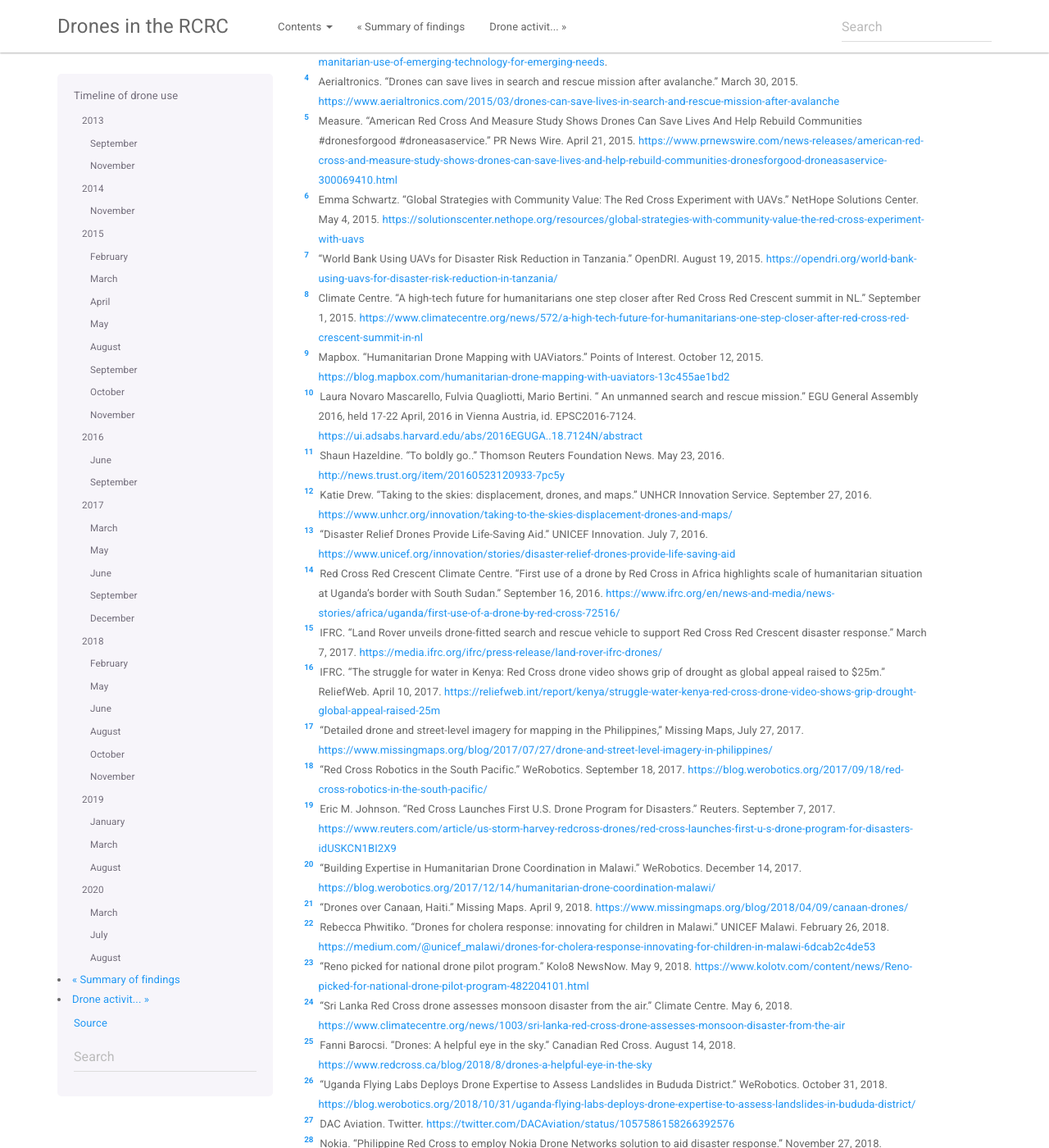
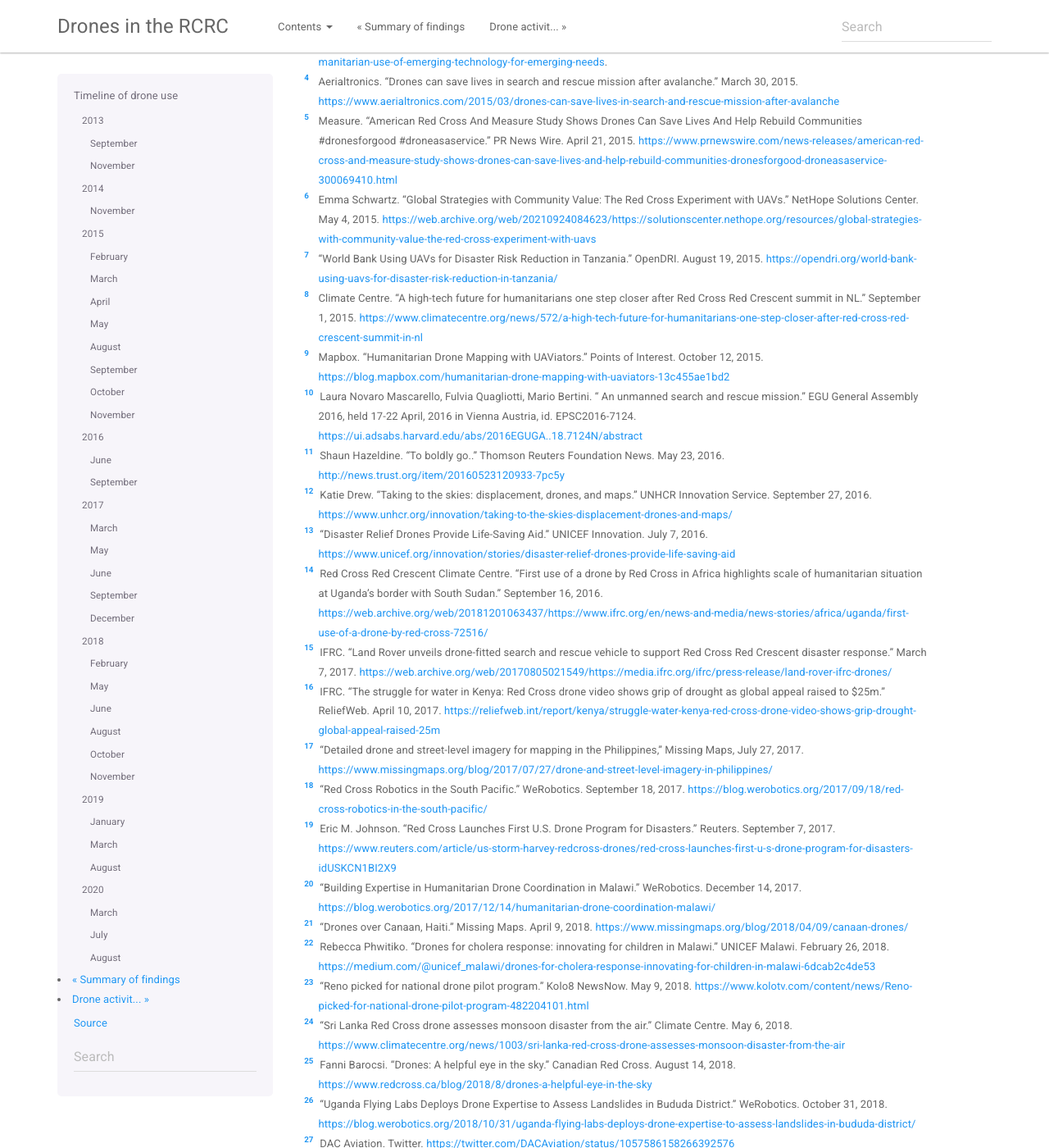
Before and after one commit to AmericanRedCross/rcrc-drones, a Sphinx documentation site: the page built from source/timeline.rst, in a window 1280 px wide and 1400 px high, scrolled down 4104 px. Shown: the whole window at 82% size. Built offline with Sphinx 7.4.7, drawn with Linux system fonts in a browser that asks for light colours; some of the changed lines change nothing that is shown.

Commit message:
Updated broken links from Archive.org
- IFRC press releases updated with Archive.org links
- NetHope link updated with Archive.org link

```diff
--- a/source/timeline.rst
+++ b/source/timeline.rst
@@ -208,7 +208,7 @@
 .. [#36] International Federation of Red Cross and Red Crescent Societies; American Red Cross.  "A Vision for the Humanitarian Use of Emerging Technology for Emerging Needs." ALNAP. February 1, 2015. https://www.alnap.org/help-library/a-vision-for-the-humanitarian-use-of-emerging-technology-for-emerging-needs.
 .. [#37] Aerialtronics. "Drones can save lives in search and rescue mission after avalanche." March 30, 2015. https://www.aerialtronics.com/2015/03/drones-can-save-lives-in-search-and-rescue-mission-after-avalanche
 .. [#38] Measure. "American Red Cross And Measure Study Shows Drones Can Save Lives And Help Rebuild Communities #dronesforgood #droneasaservice." PR News Wire. April 21, 2015. https://www.prnewswire.com/news-releases/american-red-cross-and-measure-study-shows-drones-can-save-lives-and-help-rebuild-communities-dronesforgood-droneasaservice-300069410.html
-.. [#39] Emma Schwartz. "Global Strategies with Community Value: The Red Cross Experiment with UAVs." NetHope Solutions Center. May 4, 2015. https://solutionscenter.nethope.org/resources/global-strategies-with-community-value-the-red-cross-experiment-with-uavs
+.. [#39] Emma Schwartz. "Global Strategies with Community Value: The Red Cross Experiment with UAVs." NetHope Solutions Center. May 4, 2015. https://web.archive.org/web/20210924084623/https://solutionscenter.nethope.org/resources/global-strategies-with-community-value-the-red-cross-experiment-with-uavs
 .. [#40] "World Bank Using UAVs for Disaster Risk Reduction in Tanzania." OpenDRI. August 19, 2015. https://opendri.org/world-bank-using-uavs-for-disaster-risk-reduction-in-tanzania/
 .. [#41] Climate Centre. "A high-tech future for humanitarians one step closer after Red Cross Red Crescent summit in NL." September 1, 2015. https://www.climatecentre.org/news/572/a-high-tech-future-for-humanitarians-one-step-closer-after-red-cross-red-crescent-summit-in-nl
 .. [#42] Mapbox. "Humanitarian Drone Mapping with UAViators." Points of Interest. October 12, 2015. https://blog.mapbox.com/humanitarian-drone-mapping-with-uaviators-13c455ae1bd2
@@ -216,8 +216,8 @@
 .. [#44] Shaun Hazeldine. "To boldly go.." Thomson Reuters Foundation News. May 23, 2016. http://news.trust.org/item/20160523120933-7pc5y
 .. [#45] Katie Drew. "Taking to the skies: displacement, drones, and maps." UNHCR Innovation Service. September 27, 2016. https://www.unhcr.org/innovation/taking-to-the-skies-displacement-drones-and-maps/
 .. [#46] "Disaster Relief Drones Provide Life-Saving Aid." UNICEF Innovation. July 7, 2016. https://www.unicef.org/innovation/stories/disaster-relief-drones-provide-life-saving-aid
-.. [#47] Red Cross Red Crescent Climate Centre. "First use of a drone by Red Cross in Africa highlights scale of humanitarian situation at Uganda's border with South Sudan." September 16, 2016. https://www.ifrc.org/en/news-and-media/news-stories/africa/uganda/first-use-of-a-drone-by-red-cross-72516/
-.. [#48] IFRC. "Land Rover unveils drone-fitted search and rescue vehicle to support Red Cross Red Crescent disaster response." March 7, 2017. https://media.ifrc.org/ifrc/press-release/land-rover-ifrc-drones/
+.. [#47] Red Cross Red Crescent Climate Centre. "First use of a drone by Red Cross in Africa highlights scale of humanitarian situation at Uganda's border with South Sudan." September 16, 2016. https://web.archive.org/web/20181201063437/https://www.ifrc.org/en/news-and-media/news-stories/africa/uganda/first-use-of-a-drone-by-red-cross-72516/
+.. [#48] IFRC. "Land Rover unveils drone-fitted search and rescue vehicle to support Red Cross Red Crescent disaster response." March 7, 2017. https://web.archive.org/web/20170805021549/https://media.ifrc.org/ifrc/press-release/land-rover-ifrc-drones/
 .. [#49] IFRC. "The struggle for water in Kenya: Red Cross drone video shows grip of drought as global appeal raised to $25m." ReliefWeb. April 10, 2017. https://reliefweb.int/report/kenya/struggle-water-kenya-red-cross-drone-video-shows-grip-drought-global-appeal-raised-25m
 .. [#50] "Detailed drone and street-level imagery for mapping in the Philippines," Missing Maps, July 27, 2017. https://www.missingmaps.org/blog/2017/07/27/drone-and-street-level-imagery-in-philippines/
 .. [#51] "Red Cross Robotics in the South Pacific." WeRobotics. September 18, 2017. https://blog.werobotics.org/2017/09/18/red-cross-robotics-in-the-south-pacific/
```
